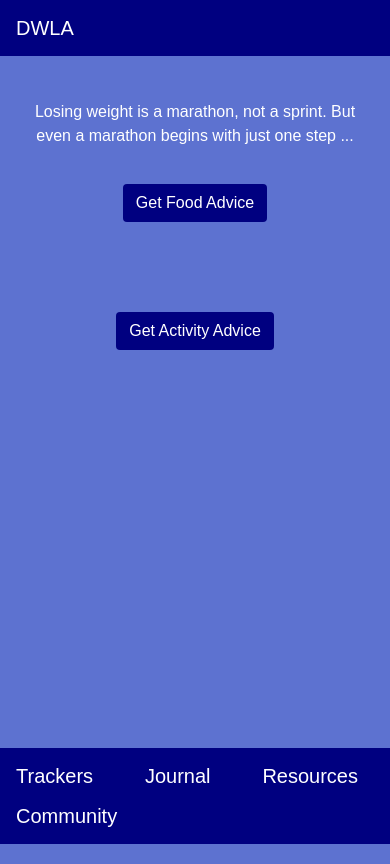
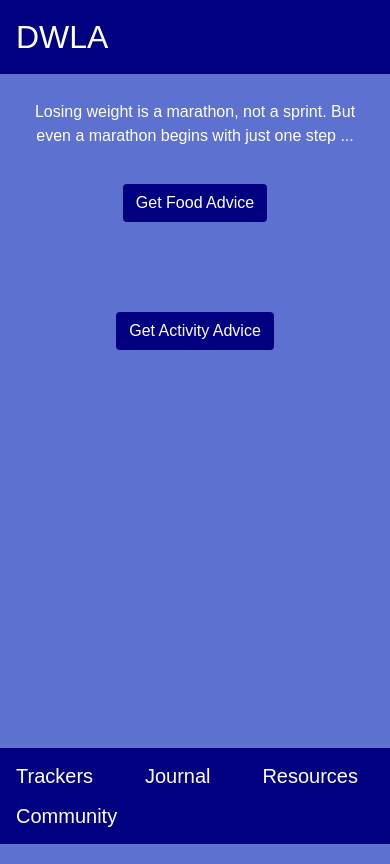
Before and after one commit to stazman/daily-fitness-advisor-frontend, a React (Create React App) app: page / in a window 390 px wide. Built offline with nearby package versions, Linux system fonts and the light colour scheme; no server answers.

Commit message:
Sets base percentage for html fonts; sets navbar brand font size for lowest breakpoint

```diff
--- a/src/components/TopNavbar.js
+++ b/src/components/TopNavbar.js
@@ -9,7 +9,7 @@ const TopNavbar = () => {
     <>
       <NavbarStyles>
         <Navbar expand='xl' className='nb-bg' fixed='top'>
-        <Navbar.Brand href='/'>DWLA</Navbar.Brand>
+        <Navbar.Brand href='/' className='top'>DWLA</Navbar.Brand>
         <Navbar.Toggle aria-controls='basic-navbar-nav' />
         <Navbar.Collapse id='basic-navbar-nav'>
           <Nav className='mr-auto'>
--- a/src/components/styles/NavbarStyles.js
+++ b/src/components/styles/NavbarStyles.js
@@ -13,5 +13,9 @@ const NavbarStyles = styled.div`
   button.navbar-toggler {
     display: none;
   }
+
+  a.navbar-brand.top {
+    font-size: 2rem;
+  }
 `
 export default NavbarStyles
```
Also changed, not shown: 1 other file (tests, documents, lock files or other folders).
